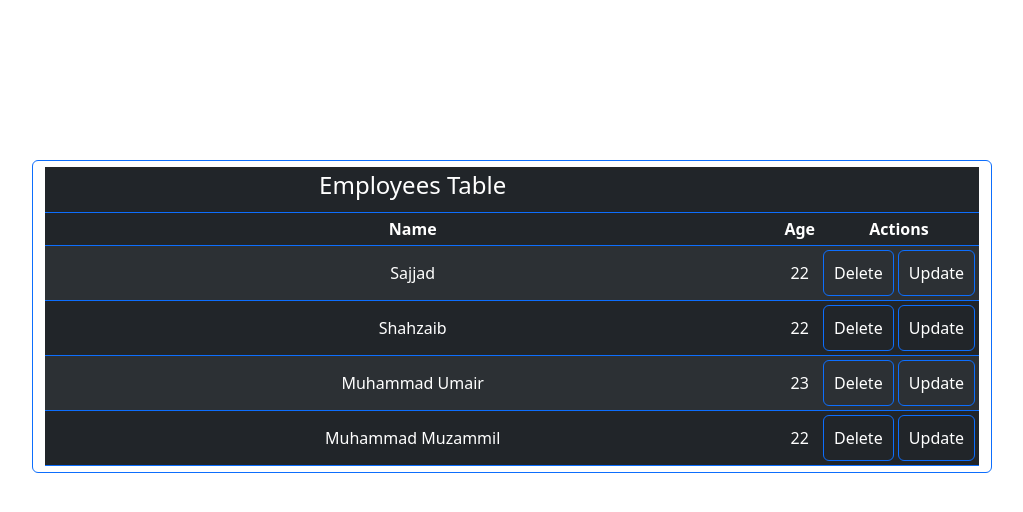
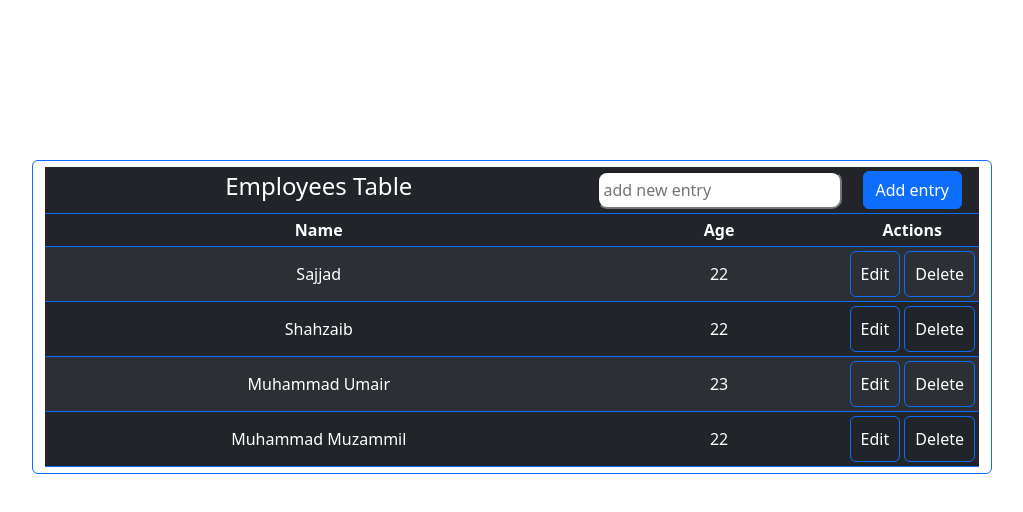
Before and after one commit to Sajjad124/crud-app, a React (Create React App) app: page / in a window 1280 px wide. Shown: the top 512 px of the page, without its empty margins (128-1151 px from the left). Built offline with nearby package versions, Linux system fonts and the light colour scheme.

Commit message:
Update Home.js

```diff
--- a/src/Components/Home.js
+++ b/src/Components/Home.js
@@ -3,19 +3,21 @@ import Button from "react-bootstrap/Button";
 import Table from "react-bootstrap/Button";
 import "bootstrap/dist/css/bootstrap.min.css";
 import Employees from "./Employees";
-import {Link,useNavigate} from 'react-router-dom';
+import { Link, useNavigate } from "react-router-dom";
 import "./Home.css";
 
 const Home = () => {
-    let History = useNavigate();
+  let History = useNavigate();
 
-    const handleDelete=(id)=>{
-        var index = Employees.map(function(e){
-            return e.id
-        }).indexOf(id);
-        Employees.splice(index,1);
-        History('/');
-    }
+  const handleDelete = (id) => {
+    var index = Employees.map(function (e) {
+      return e.id;
+    }).indexOf(id);
+    Employees.splice(index, 1);
+    History("/");
+  };
+
+  const handleEdit = (id) => {};
   return (
     <div style={{ margin: "10rem" }}>
       <Table
@@ -27,8 +29,15 @@ const Home = () => {
             <td>
               <h4>Employees Table</h4>
             </td>
-            <td></td>
-            <td></td>
+            <td>
+              <input
+                style={{ padding: "5px", borderRadius: "10px" }}
+                placeholder="add new entry"
+              />
+            </td>
+            <td>
+              <Button>Add entry</Button>
+            </td>
           </tr>
           <tr>
             <th>Name</th>
@@ -43,11 +52,16 @@ const Home = () => {
                   <tr>
                     <td style={{ width: "100%" }}>{item.name}</td>
                     <td style={{ width: "100%" }}>{item.age}</td>
+
                     <td className="action-button">
-                      <Button onClick={() => handleDelete(item.id)}>Delete</Button>
+                      <Link to={"/"}>
+                        <Button onClick={() => handleEdit(item.id)}>
+                          Edit
+                        </Button>
+                      </Link>
                       &nbsp;
                       <Button onClick={() => handleDelete(item.id)}>
-                        Update
+                        Delete
                       </Button>
                     </td>
                   </tr>
```
